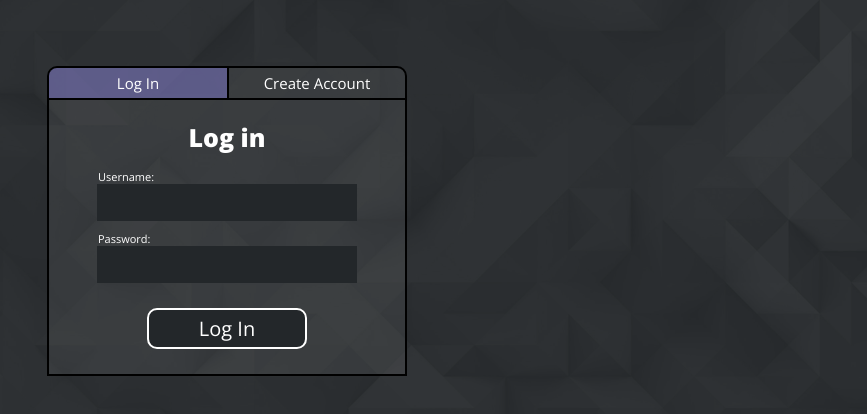
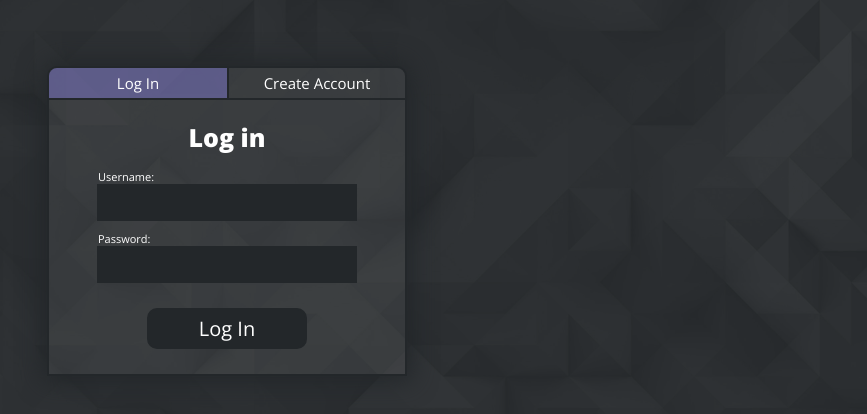
Before and after one commit to Aphemra/todo-app, a React (Create React App) app in the folder client/: page / in a window 1280 px wide. Shown: the part 214-628 px from the top of the page, without its empty margins (413-1280 px from the left). Built offline with nearby package versions, Linux system fonts and the light colour scheme.

Commit message:
Fixed Tasklist bug * Previous logged in user's tasks would show briefly for new logged in user on same pc

```diff
--- a/client/src/components/TaskList.js
+++ b/client/src/components/TaskList.js
@@ -9,7 +9,10 @@ export function TaskList() {
 	const [content, setContent] = useState("");
 
 	useEffect(() => {
-		if (!token) return;
+		if (!token) {
+			setTasks([]);
+			return;
+		}
 		getTasks({ token }).then(setTasks);
 	}, [token]);
 
@@ -34,7 +37,7 @@ export function TaskList() {
 					? tasks.map((task, index) => {
 							return <Task key={task.id} task={task} index={index} setTasks={setTasks} />;
 					  })
-					: ""}
+					: "Loading..."}
 			</div>
 		</div>
 	);
--- a/client/src/styles/index.css
+++ b/client/src/styles/index.css
@@ -14,6 +14,7 @@
 	--highlight: rgb(141, 136, 221, 0.8);
 	--highlight-alpha: rgba(141, 136, 221, 0.5);
 	--highlight-dark: rgb(96, 92, 161, 0.5);
+	--background: rgb(35, 39, 42);
 }
 
 .hide,
@@ -27,7 +28,7 @@
 
 .app {
 	padding: 2rem;
-	background-color: rgb(35, 39, 42);
+	background-color: var(--background);
 	height: 100vh;
 	background-image: url("/src/images/bg.png");
 	background-size: 100vw;
@@ -38,8 +39,10 @@
 	flex-direction: column;
 	align-items: center;
 	margin: 0 auto;
+	margin-top: 12rem;
 	width: 18rem;
-	padding-top: 12rem;
+	border-radius: 0.75rem 0.75rem 0 0;
+	box-shadow: 0 0 25px 5px var(--background);
 }
 
 .tab-nav {
@@ -49,7 +52,7 @@
 
 .tab {
 	padding: 0.25rem 0.5rem;
-	border: 2px solid black;
+	border: 2px solid var(--background);
 	font-size: 0.75rem;
 	width: 9rem;
 	text-align: center;
@@ -87,7 +90,7 @@
 .tab-content {
 	width: 100%;
 	padding: 1rem;
-	border: 2px solid black;
+	border: 2px solid var(--background);
 	border-top: none;
 	background-color: rgba(189, 189, 189, 0.09);
 	color: white;
@@ -130,7 +133,7 @@
 .submit input {
 	width: 8rem;
 	font-size: 1rem;
-	border: 2px solid white;
+	border: 2px solid var(--background);
 	border-radius: 0.5rem;
 	cursor: pointer;
 	-webkit-user-select: none;
@@ -138,7 +141,7 @@
 }
 
 .submit input:hover {
-	background-color: var(--highlight);
+	background-color: var(--highlight-alpha);
 }
 
 .submit input:active {
```
